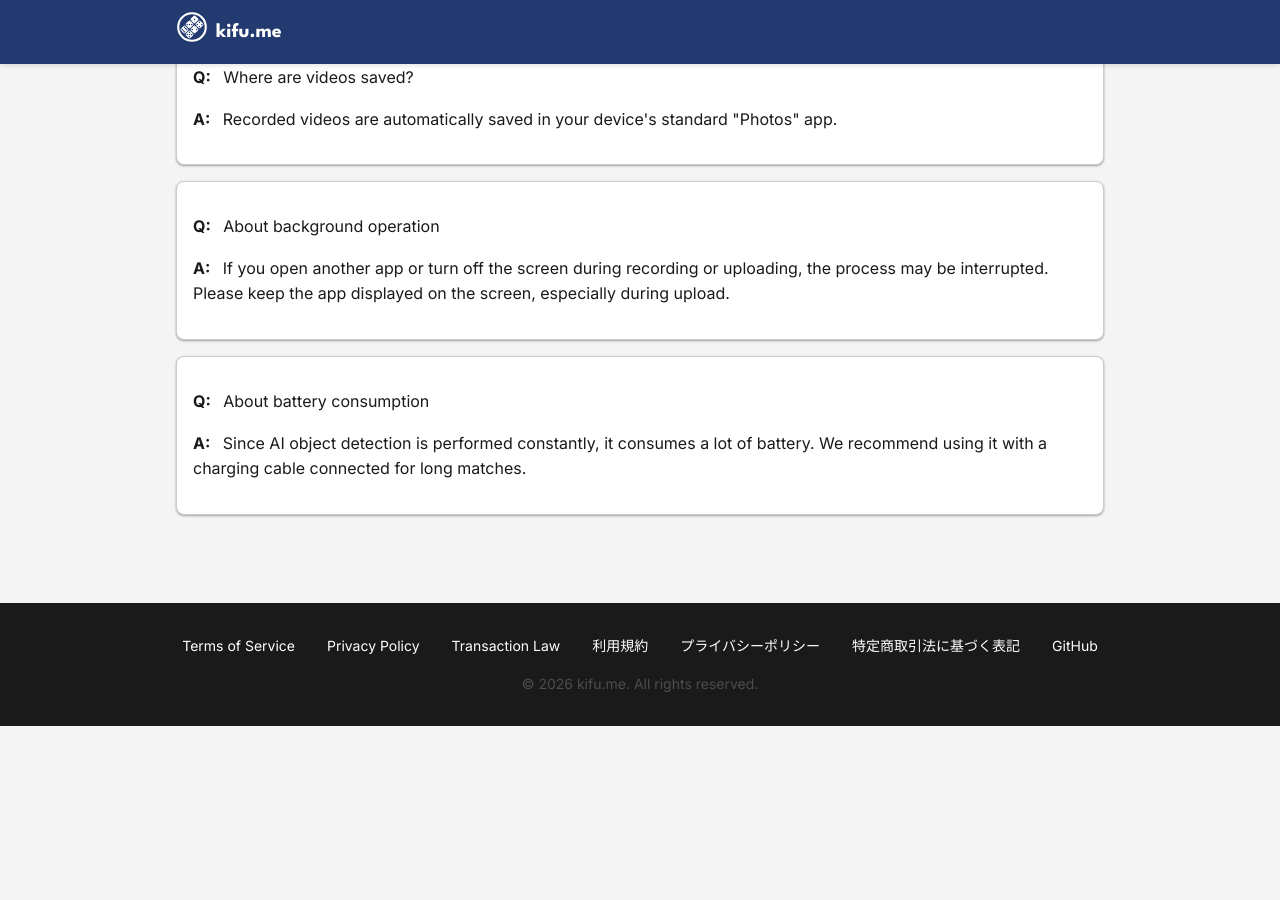
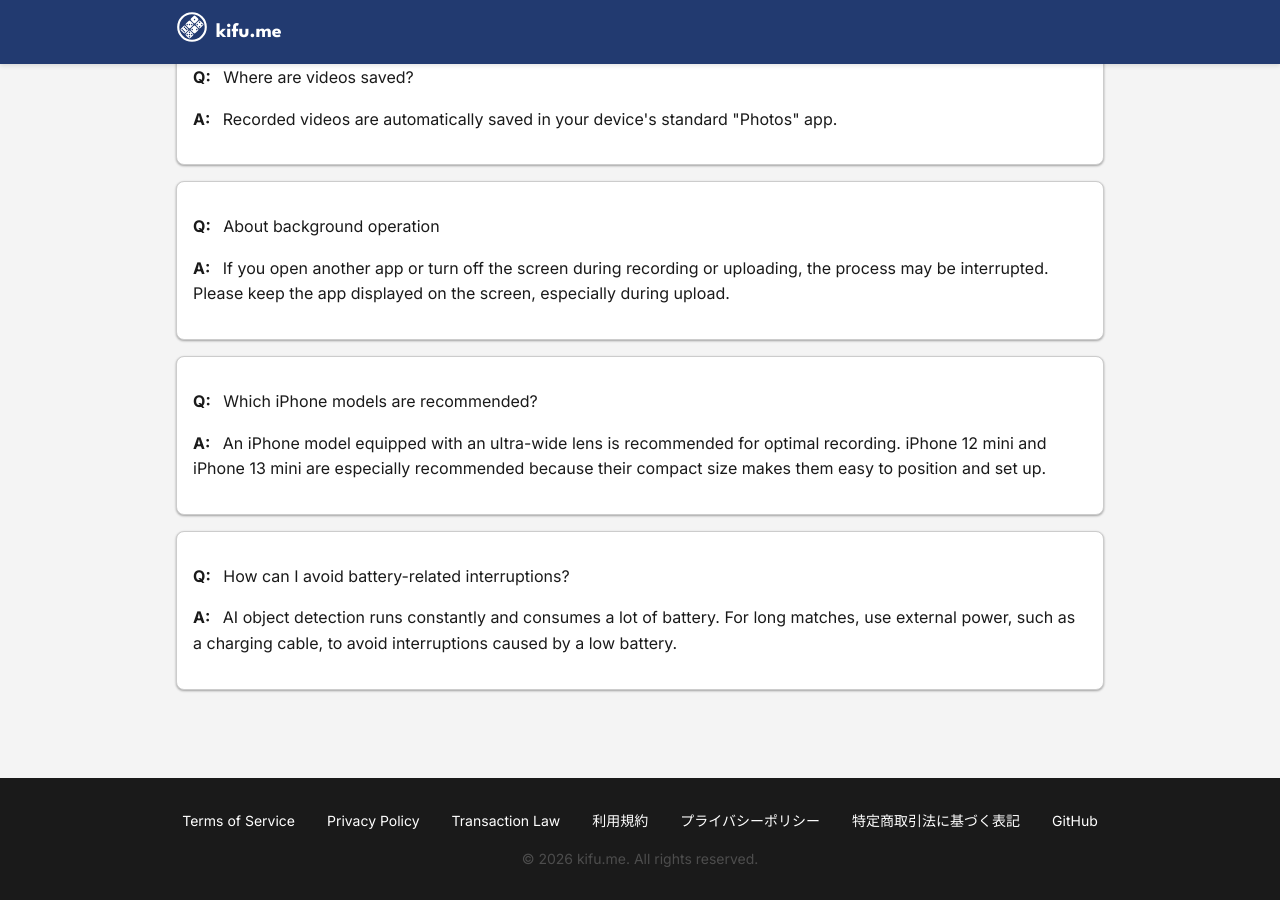
Before and after one commit to mkisono/kifume-support, a Jekyll site: the page built from APP.md, in a window 1280 px wide and 900 px high, scrolled down 4599 px. Built offline with Jekyll 4.4.1, drawn with Linux system fonts in a browser that asks for light colours; before the commit the page ends 5325 px from its top, so only the background shows below that.

Commit message:
update FAQ section in user manuals: add recommendations for iPhone models and battery usage

```diff
--- a/APP.md
+++ b/APP.md
@@ -161,6 +161,11 @@ After the match, select the target match from the list on the home screen and pr
 </div>
 
 <div class="highlight-box">
-<p><strong>Q:</strong> About battery consumption</p>
-<p><strong>A:</strong> Since AI object detection is performed constantly, it consumes a lot of battery. We recommend using it with a charging cable connected for long matches.</p>
+<p><strong>Q:</strong> Which iPhone models are recommended?</p>
+<p><strong>A:</strong> An iPhone model equipped with an ultra-wide lens is recommended for optimal recording. iPhone 12 mini and iPhone 13 mini are especially recommended because their compact size makes them easy to position and set up.</p>
 </div>
+
+<div class="highlight-box">
+<p><strong>Q:</strong> How can I avoid battery-related interruptions?</p>
+<p><strong>A:</strong> AI object detection runs constantly and consumes a lot of battery. For long matches, use external power, such as a charging cable, to avoid interruptions caused by a low battery.</p>
+</div>
```
Also changed, not shown: APP_jp.md (+7 -2 lines).
